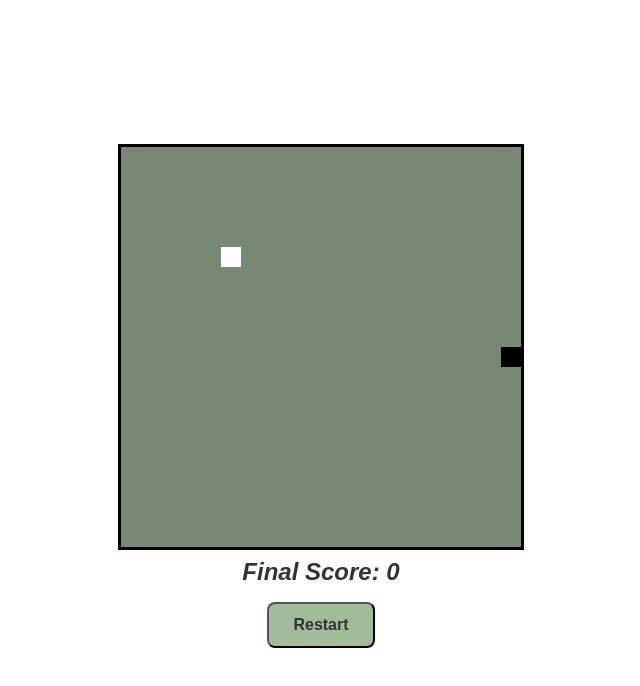
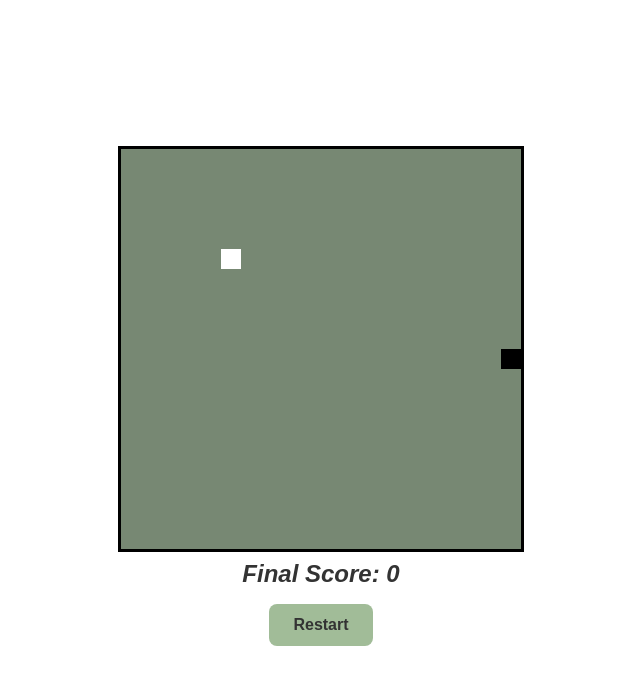
Before and after one commit to jfcaabaydev/Snake-Game, a plain HTML site: page index.html in a window 1280 px wide. Shown: the whole page, without its empty margins (319-959 px from the left). Drawn offline with Linux system fonts and the light colour scheme.

Commit message:
Remove some styling of border, font-family and transition

```diff
--- a/style.css
+++ b/style.css
@@ -1,7 +1,7 @@
 * {
   padding: 0;
   margin: 0;
-  font-family: Arial, Helvetica, sans-serif;
+  font-family: Arial, sans-serif;
   box-sizing: border-box;
 }
 .container {
@@ -28,13 +28,14 @@ p {
 #restartButton {
   padding: 12px 24px;
   margin: 8px;
+  border: none;
   color: #333333;
   background: #A1BC98;
   font-size: 16px;
   font-weight: 600;
   border-radius: 8px;
   cursor: pointer;
-  transition: all 0.3s ease;
+  transition: 0.3s ease;
 }
 #restartButton:hover {
   background: #849a7d;
```
